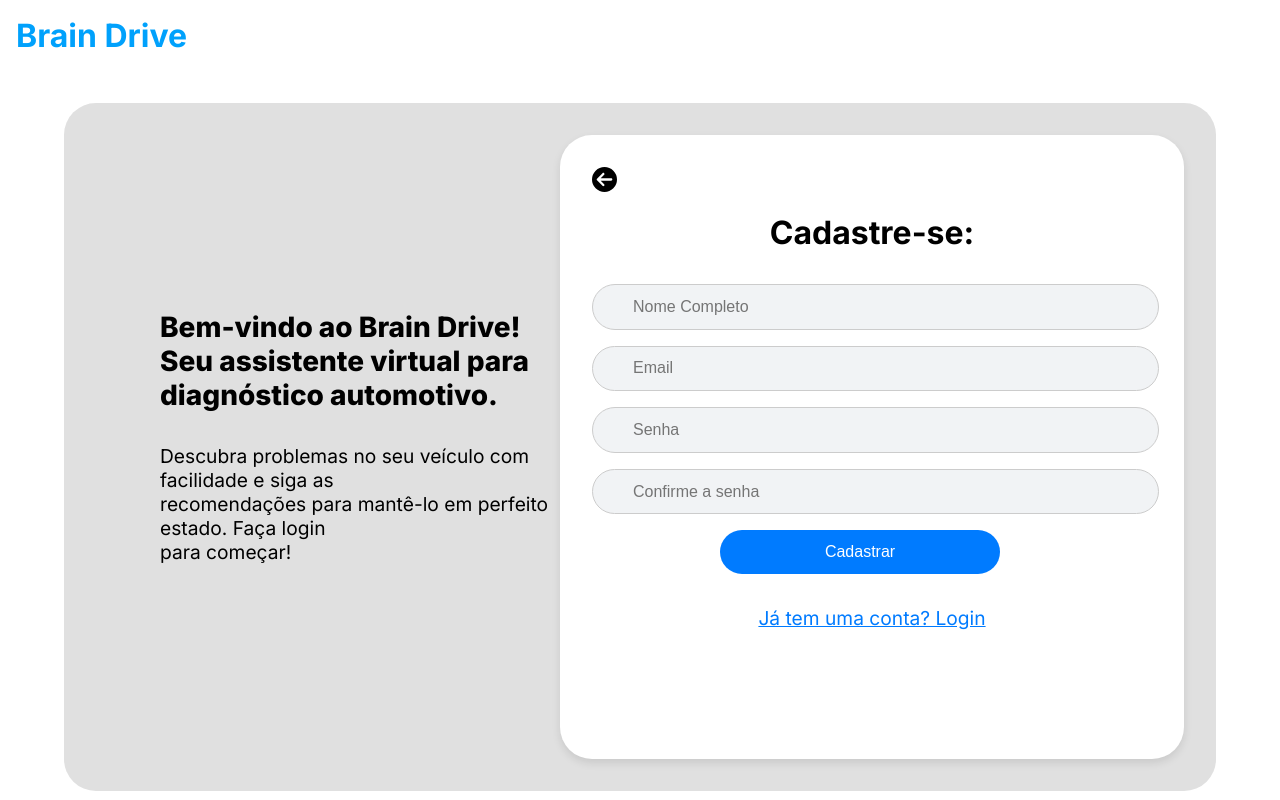
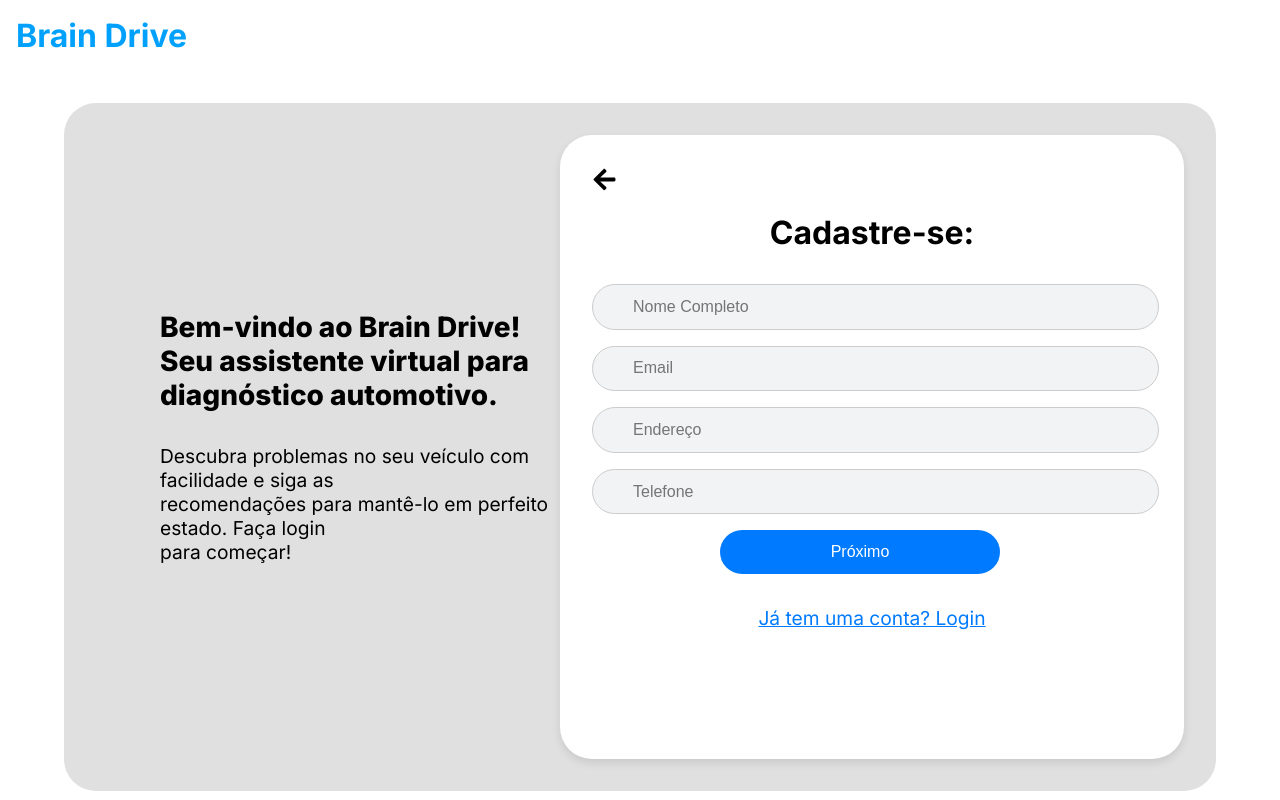
Before and after one commit to MaryChriss/Sprint4-Frontend, a Next.js app: page /login in a window 1280 px wide. Both pictures are taken after a click on the link "É novo aqui? Cadastre-se". Shown: the top 800 px of the page. Built offline with nearby package versions, Linux system fonts and the light colour scheme; no server answers.

Commit message:
feat: adicionando API para login e cadastro

```diff
--- a/src/components/FormCadastro/FormCadastro.tsx
+++ b/src/components/FormCadastro/FormCadastro.tsx
@@ -1,72 +1,148 @@
-import React from "react";
-import { useForm } from "react-hook-form";
+import { useState } from "react";
+import { useForm, SubmitHandler } from "react-hook-form";
 import { yupResolver } from "@hookform/resolvers/yup";
 import * as Yup from "yup";
+import { FaArrowLeft } from "react-icons/fa";
+import { Styledh1Cadas } from "./FormCadastro.style";
 import { Button, Input, SwitchLink } from "../FormLogin/FormLogin.style";
-import { Styledh1Cadas } from "./FormCadastro.style";
-import { FaCircleArrowLeft } from "react-icons/fa6";
+
+interface ClienteFormData {
+    nome_cliente: string;
+    email: string;
+    endereco: string;
+    telefone: string;
+}
+
+interface LoginFormData {
+    password: string;
+    confirmPassword: string;
+}
 
 interface FormCadastroProps {
     toggleForm: () => void;
 }
 
-const schema = Yup.object().shape({
-    name: Yup.string().required("Nome é obrigatório"),
+const schemaCliente = Yup.object().shape({
+    nome_cliente: Yup.string().required("Nome é obrigatório"),
     email: Yup.string().email("Email inválido").required("Email é obrigatório"),
+    endereco: Yup.string().required("Endereço é obrigatório"),
+    telefone: Yup.string().required("Telefone é obrigatório"),
+});
+
+const schemaLogin = Yup.object().shape({
     password: Yup.string().min(6, "A senha deve ter pelo menos 6 caracteres").required("Senha é obrigatória"),
     confirmPassword: Yup.string()
-        .oneOf([Yup.ref("password"), null], "As senhas não coincidem")
+        .oneOf([Yup.ref("password")], "As senhas não coincidem")
         .required("Confirme sua senha"),
 });
 
 const FormCadastro: React.FC<FormCadastroProps> = ({ toggleForm }) => {
-    const { register, handleSubmit, formState: { errors } } = useForm({
-        resolver: yupResolver(schema),
-    });
+    const [step, setStep] = useState(1);
+    const [clienteId, setClienteId] = useState<string | null>(null);
+    const [email, setEmail] = useState<string>("");
+    const apiUrl = process.env.NEXT_PUBLIC_API_URL;
 
-    const onSubmit = (data: any) => {
-        const { name, email, password } = data;
-        localStorage.setItem("user", JSON.stringify({ name, email, password }));
-        alert("Cadastro realizado com sucesso! Agora faça o login.");
-        toggleForm();
+    const {
+        register: registerCliente,
+        handleSubmit: handleSubmitCliente,
+        formState: { errors: errorsCliente },
+    } = useForm<ClienteFormData>({ resolver: yupResolver(schemaCliente) });
+
+    const {
+        register: registerLogin,
+        handleSubmit: handleSubmitLogin,
+        formState: { errors: errorsLogin },
+        reset: resetLoginForm,
+    } = useForm<LoginFormData>({ resolver: yupResolver(schemaLogin), defaultValues: {password: "", confirmPassword: ""} });
+
+    const onSubmitCliente: SubmitHandler<ClienteFormData> = async (login) => {
+        const { nome_cliente, email, endereco, telefone } = login;
+        setEmail(email);
+
+        try {
+            const response = await fetch(`${apiUrl}/webapi/cliente`, {
+                method: "POST",
+                headers: { "Content-Type": "application/json" },
+                body: JSON.stringify({
+                    nome_cliente: nome_cliente,
+                    email: email,
+                    endereco: endereco,
+                    telefone: telefone,
+                }),
+            });
+
+            if (response.ok) {
+                const result = await response.json();
+                setClienteId(result.id_cliente);
+                setEmail(result.email);
+
+                resetLoginForm();
+                setStep(2);
+            } else {
+                console.log("erro",response.json);
+                console.log("erro",response);
+                alert("Erro ao cadastrar. Verifique os dados e tente novamente.");
+            }
+        } catch (error) {
+            console.error("Erro ao chamar a API:", error);
+            alert("Erro ao cadastrar. Por favor, tente novamente mais tarde.");
+        }
+    };
+
+    const onSubmitLogin: SubmitHandler<LoginFormData> = async (data) => {
+        const { password } = data;
+        try {
+            await fetch(`${apiUrl}/webapi/login`, {
+                method: "POST",
+                headers: { "Content-Type": "application/json" },
+                body: JSON.stringify({
+                    email_login: email ,
+                    senha_login: password,
+                    id_cliente: clienteId ,
+                }),
+            });
+
+            alert("Cadastro realizado com sucesso! Agora faça o login.");
+            toggleForm();
+        } catch (error) {
+            console.error("Erro ao chamar a API:", error);
+            alert("Erro ao cadastrar. Por favor, tente novamente mais tarde.");
+        }
     };
 
     return (
         <>
-            <FaCircleArrowLeft size={25} onClick={toggleForm}/>
+            <FaArrowLeft size={25} onClick={toggleForm} />
             <Styledh1Cadas>Cadastre-se:</Styledh1Cadas>
-            <form onSubmit={handleSubmit(onSubmit)}>
-                <Input
-                    type="text"
-                    placeholder="Nome Completo"
-                    {...register("name")}
-                />
-                {errors.name && <p>{errors.name.message}</p>}
+            {step === 1 ? (
+                <form onSubmit={handleSubmitCliente(onSubmitCliente)}>
+                    <Input type="text" placeholder="Nome Completo" {...registerCliente("nome_cliente")} />
+                    {errorsCliente.nome_cliente && <p>{errorsCliente.nome_cliente.message}</p>}
 
-                <Input
-                    type="email"
-                    placeholder="Email"
-                    {...register("email")}
-                />
-                {errors.email && <p>{errors.email.message}</p>}
+                    <Input type="email" placeholder="Email" {...registerCliente("email")} />
+                    {errorsCliente.email && <p>{errorsCliente.email.message}</p>}
 
-                <Input
-                    type="password"
-                    placeholder="Senha"
-                    {...register("password")}
-                />
-                {errors.password && <p>{errors.password.message}</p>}
+                    <Input type="text" placeholder="Endereço" {...registerCliente("endereco")} />
+                    {errorsCliente.endereco && <p>{errorsCliente.endereco.message}</p>}
 
-                <Input
-                    type="password"
-                    placeholder="Confirme a senha"
-                    {...register("confirmPassword")}
-                />
-                {errors.confirmPassword && <p>{errors.confirmPassword.message}</p>}
+                    <Input type="text" placeholder="Telefone" {...registerCliente("telefone")} />
+                    {errorsCliente.telefone && <p>{errorsCliente.telefone.message}</p>}
 
-                <Button type="submit">Cadastrar</Button>
-            </form>
+                    <Button type="submit">Próximo</Button>
+                </form>
+            ) : (
+                <form onSubmit={handleSubmitLogin(onSubmitLogin)}>
 
+
+                    <Input type="password" placeholder="Senha" {...registerLogin("password")} />
+                    {errorsLogin.password && <p>{errorsLogin.password.message}</p>}
+
+                    <Input type="password" placeholder="Confirme sua senha" {...registerLogin("confirmPassword")} />
+                    {errorsLogin.confirmPassword && <p>{errorsLogin.confirmPassword.message}</p>}
+
+                    <Button type="submit">Cadastrar Login</Button>
+                </form>
+            )}
             <SwitchLink onClick={toggleForm}>Já tem uma conta? Login</SwitchLink>
         </>
     );
--- a/src/components/FormLogin/FormLogin.tsx
+++ b/src/components/FormLogin/FormLogin.tsx
@@ -1,16 +1,23 @@
 import React from "react";
-import { useForm } from "react-hook-form";
+import { useForm, SubmitHandler } from "react-hook-form";
 import { yupResolver } from "@hookform/resolvers/yup";
 import * as Yup from "yup";
 import { BiUser } from "react-icons/bi";
-import { FaLock } from "react-icons/fa";
 import { Button, Input, InputContainer, InputIcon, Styledh1, SwitchLink } from "./FormLogin.style";
 import { useRouter } from "next/navigation";
-import { FaCircleArrowLeft } from "react-icons/fa6";
+import { FaCircleArrowLeft, FaLock } from "react-icons/fa6";
+
+const apiUrl = process.env.NEXT_PUBLIC_API_URL;
 
 interface FormLoginProps {
     toggleForm: () => void;
 }
+
+interface LoginFormData {
+    email: string;
+    password: string;
+}
+
 
 const schema = Yup.object().shape({
     email: Yup.string().email("Email inválido").required("Email é obrigatório"),
@@ -19,29 +26,38 @@ const schema = Yup.object().shape({
 
 const FormLogin: React.FC<FormLoginProps> = ({ toggleForm }) => {
     const router = useRouter();
-    const { register, handleSubmit, formState: { errors } } = useForm({
+    const { register, handleSubmit, formState: { errors } } = useForm<LoginFormData>({
         resolver: yupResolver(schema),
     });
 
-    const onSubmit = (data: any) => {
-        const savedUser = localStorage.getItem("user");
-        if (savedUser) {
-            const { email: savedEmail, password: savedPassword } = JSON.parse(savedUser);
+    const onSubmit: SubmitHandler<LoginFormData> = async (data) => {
+        try {
+            const response = await fetch(`${apiUrl}/webapi/login/autenticar`, {
+                method: "POST",
+                headers: { "Content-Type": "application/json" },
+                body: JSON.stringify({
+                    email_login: data.email,
+                    senha_login: data.password,
+                }),
+            });
 
-            if (data.email === savedEmail && data.password === savedPassword) {
+            if (response.status === 202) {
                 alert("Login bem-sucedido!");
-                router.push("/perfil");
+                router.push("/perfil"); // Redireciona para a página de perfil
+            } else if (response.status === 403) {
+                alert("E-mail ou senha incorretos.");
             } else {
-                alert("E-mail ou senha incorretos.");
+                alert("Erro ao autenticar. Tente novamente mais tarde.");
             }
-        } else {
-            alert("Nenhum usuário cadastrado com este e-mail.");
+        } catch (error) {
+            console.error("Erro ao chamar a API:", error);
+            alert("Erro ao autenticar. Por favor, tente novamente mais tarde.");
         }
     };
 
     return (
         <>
-            <FaCircleArrowLeft size={25} onClick={() => router.push('/')}/>
+            <FaCircleArrowLeft size={25} onClick={() => router.push('/')} />
             <Styledh1>Login:</Styledh1>
             <form onSubmit={handleSubmit(onSubmit)}>
                 <InputContainer>
```
